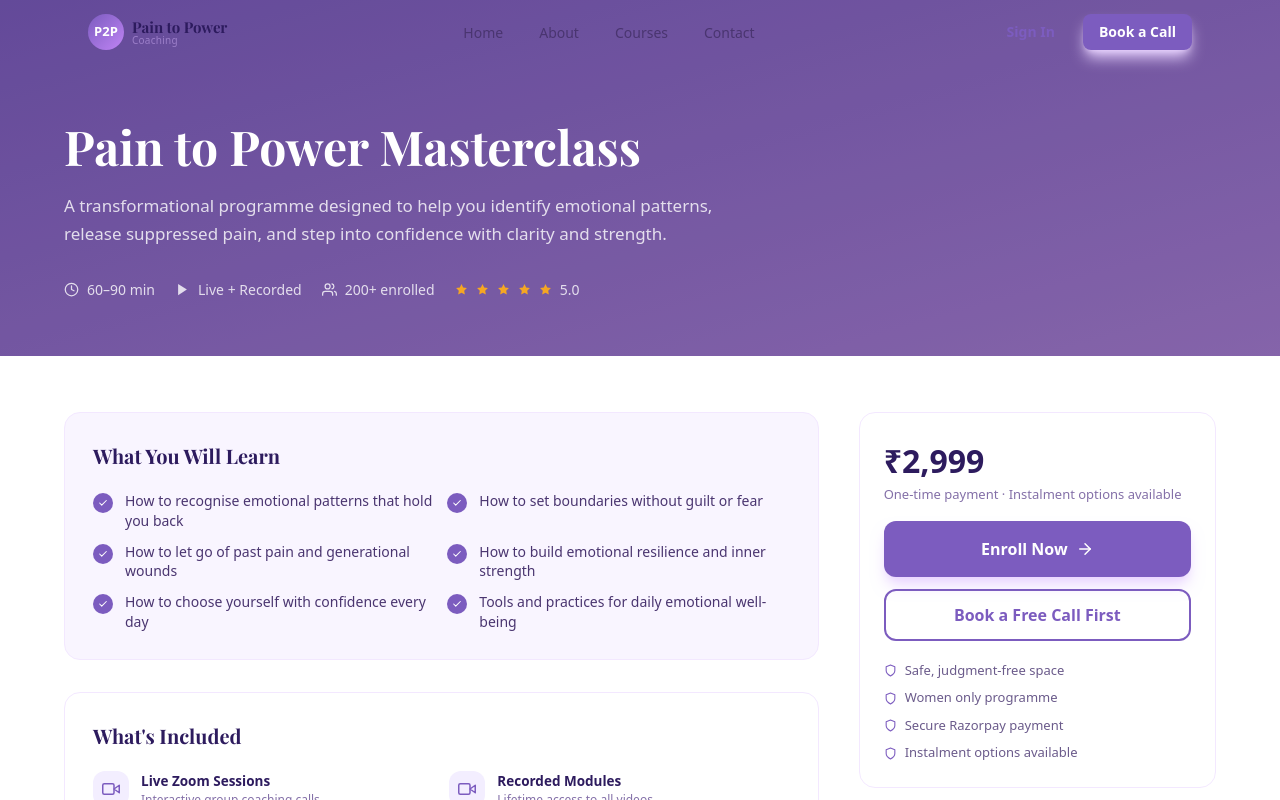
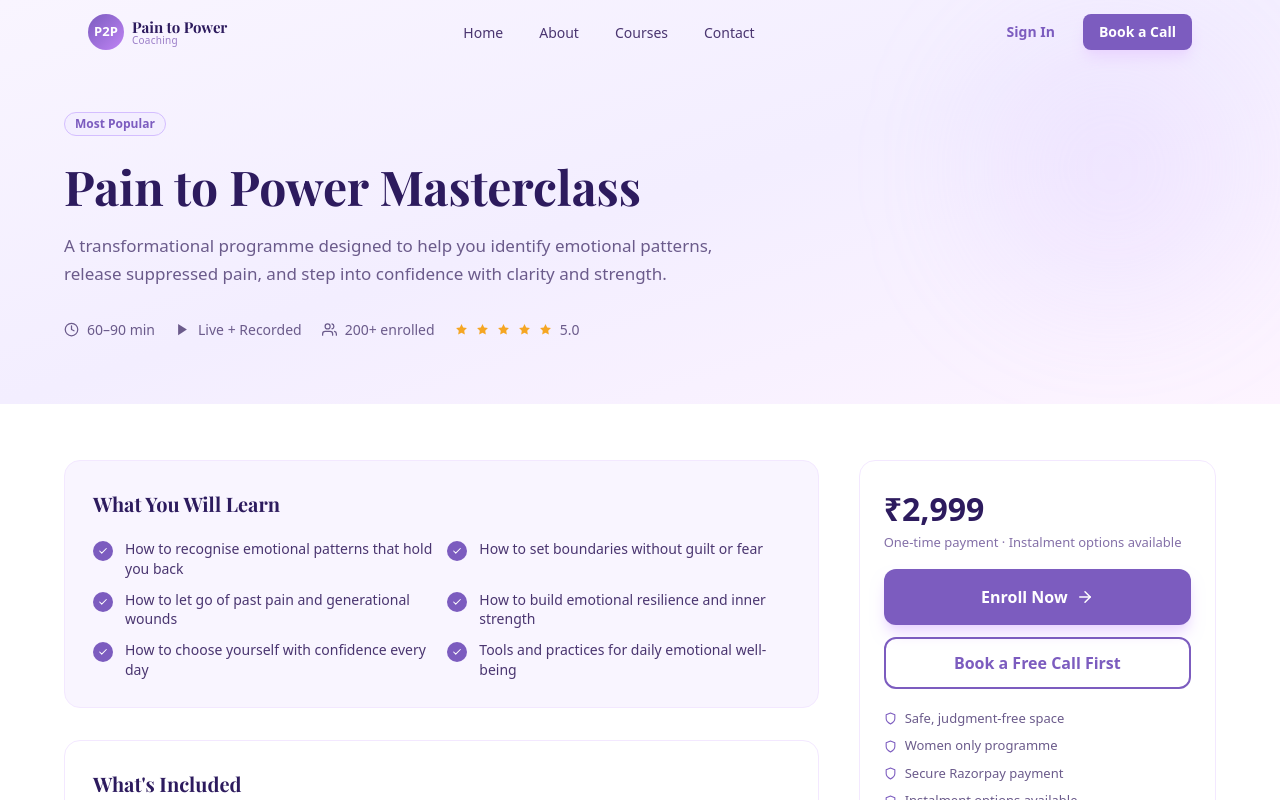
Before and after one commit to Arjun4592-art/new-lms, a Next.js app: page /courses/pain-to-power-masterclass in a window 1280 px wide. Shown: the top 800 px of the page. Built offline with nearby package versions, Linux system fonts and the light colour scheme; a web font is replaced by a local one.

Commit message:
login and single page

```diff
--- a/app/(auth)/login/page.tsx
+++ b/app/(auth)/login/page.tsx
@@ -79,11 +79,12 @@ export default function LoginPage() {
     setError('')
     setLoading(true)
 
-    // ── Temporary: simulate login ─────────────────────────────────────────────
-    // Replace this block with real Firebase auth once keys are set up
     await new Promise((r) => setTimeout(r, 800))
 
     if (email === 'test@test.com' && password === 'password') {
+      // Set session cookie so middleware allows /dashboard
+      document.cookie =
+        'session=demo-session; path=/; max-age=3600; SameSite=Lax'
       router.push('/dashboard')
     } else {
       setError('Invalid email or password. Try test@test.com / password')
--- a/app/(main)/courses/[courseId]/page.tsx
+++ b/app/(main)/courses/[courseId]/page.tsx
@@ -3,11 +3,11 @@ import { COURSES_DATA } from '../page'
 import WhatYouLearn from '@/components/courses/WhatYouLearn'
 import CourseIncludes from '@/components/courses/CourseIncludes'
 import EnrollButton from '@/components/courses/EnrollButton'
-// import Badge from '../../../../components/ui/Badge'
-import { ClockIcon, PlayIcon, UsersIcon, StarIcon } from '@/components/ui/Icons'
+import Badge from '@/components/ui/Badge'
+import { ClockIcon, PlayIcon, UsersIcon } from '@/components/ui/Icons'
 
 interface Props {
-  params: { courseId: string }
+  params: Promise<{ courseId: string }>
 }
 
 export function generateStaticParams() {
@@ -15,7 +15,8 @@ export function generateStaticParams() {
 }
 
 export async function generateMetadata({ params }: Props) {
-  const course = COURSES_DATA.find((c) => c.id === params.courseId)
+  const { courseId } = await params
+  const course = COURSES_DATA.find((c) => c.id === courseId)
   if (!course) return {}
   return {
     title: `${course.title} | Pain to Power Coaching`,
@@ -23,32 +24,31 @@ export async function generateMetadata({ params }: Props) {
   }
 }
 
-export default function CourseDetailPage({ params }: Props) {
-  const course = COURSES_DATA.find((c) => c.id === params.courseId)
+export default async function CourseDetailPage({ params }: Props) {
+  const { courseId } = await params
+  const course = COURSES_DATA.find((c) => c.id === courseId)
   if (!course) notFound()
 
   return (
     <>
       {/* Hero */}
-      <section
-        className={`pt-24 pb-14 px-4 bg-linear-to-br ${course.color} relative overflow-hidden`}
-      >
-        <div className='absolute inset-0 bg-black/20' />
+      <section className='pt-28 pb-16 px-4 bg-gradient-to-br from-[#F9F5FF] via-[#F3EEFF] to-[#FDF4FF] relative overflow-hidden'>
+        <div className='absolute top-10 right-10 w-64 h-64 bg-[#D4BEFF]/20 rounded-full blur-3xl' />
         <div className='relative max-w-6xl mx-auto'>
           <div className='flex flex-wrap gap-2 mb-5'>
-            {/* {course.badge && (
+            {course.badge && (
               <Badge variant={course.badgeVariant ?? 'purple'}>
                 {course.badge}
               </Badge>
-            )} */}
+            )}
           </div>
-          <h1 className='font-serif text-[36px] sm:text-[48px] font-bold text-white leading-tight mb-4 max-w-3xl'>
+          <h1 className='font-serif text-[36px] sm:text-[48px] font-bold text-[#2D1B5E] leading-tight mb-4 max-w-3xl'>
             {course.title}
           </h1>
-          <p className='text-[17px] text-white/80 leading-relaxed max-w-2xl mb-8'>
+          <p className='text-[17px] text-[#6B5B8B] leading-relaxed max-w-2xl mb-8'>
             {course.description}
           </p>
-          <div className='flex flex-wrap gap-5 text-white/80 text-[14px]'>
+          <div className='flex flex-wrap gap-5 text-[#6B5B8B] text-[14px]'>
             <div className='flex items-center gap-2'>
               <ClockIcon size={15} /> {course.duration}
             </div>
--- a/app/(main)/courses/page.tsx
+++ b/app/(main)/courses/page.tsx
@@ -100,7 +100,7 @@ export default function CoursesPage() {
   return (
     <>
       {/* Hero */}
-      <section className='pt-28 pb-16 px-4 bg-linear-to-br from-[#F9F5FF] via-[#F3EEFF] to-[#FDF4FF] relative overflow-hidden'>
+      <section className='pt-28 pb-16 px-4 bg-gradient-to-br from-[#F9F5FF] via-[#F3EEFF] to-[#FDF4FF] relative overflow-hidden'>
         <div className='absolute top-10 right-10 w-64 h-64 bg-[#D4BEFF]/20 rounded-full blur-3xl' />
         <div className='max-w-4xl mx-auto text-center relative'>
           <span className='inline-block text-[12px] font-bold uppercase tracking-[0.15em] text-[#A67DD4] bg-[#F3EEFF] border border-purple-200 px-4 py-1.5 rounded-full mb-6'>
@@ -108,7 +108,7 @@ export default function CoursesPage() {
           </span>
           <h1 className='font-serif text-[44px] sm:text-[54px] font-bold text-[#2D1B5E] leading-tight mb-6'>
             Choose Your Path to{' '}
-            <span className='text-transparent bg-clip-text bg-linear-to-r from-[#7C5CBF] to-[#C084F5]'>
+            <span className='text-transparent bg-clip-text bg-gradient-to-r from-[#7C5CBF] to-[#C084F5]'>
               Healing
             </span>
           </h1>
```
Also changed, not shown: app/(dashboard)/dashboard/my-courses/page.tsx (renamed from app/(dashboard)/dashboard/courses/page.tsx).
